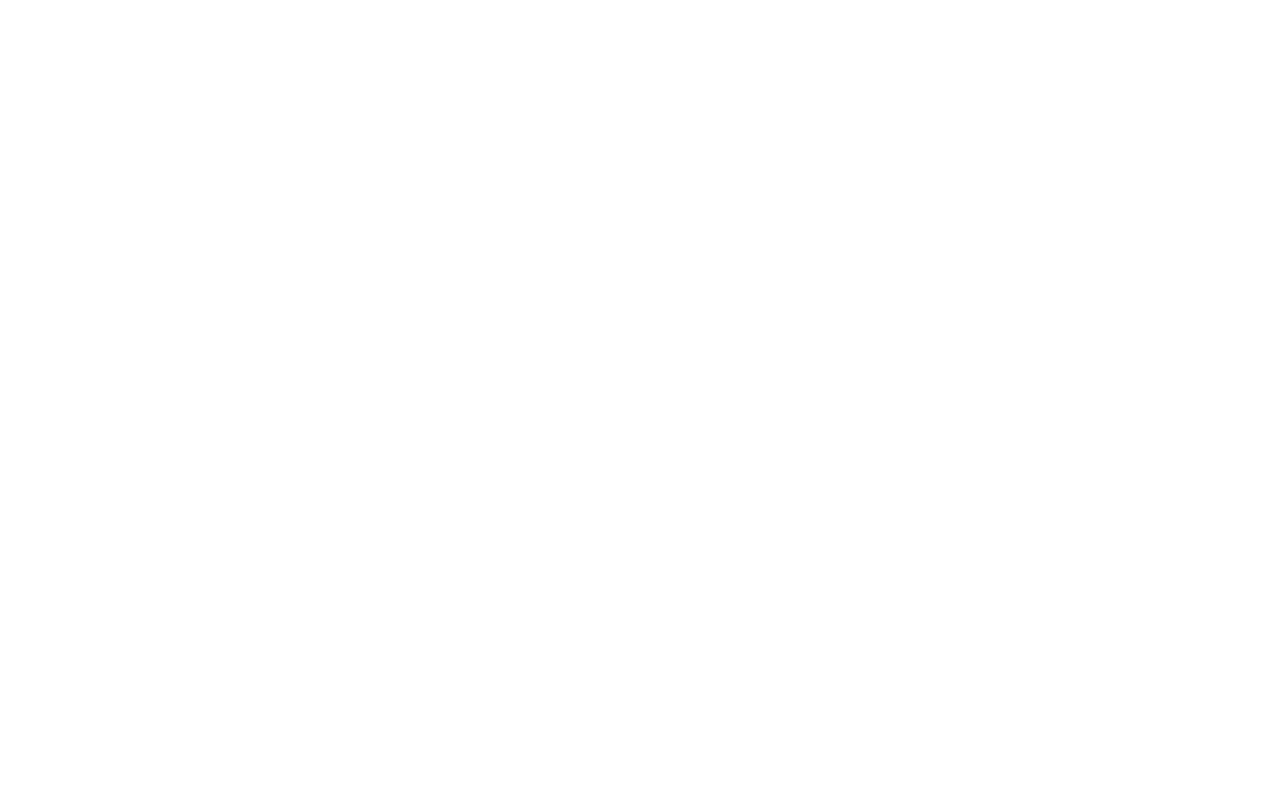
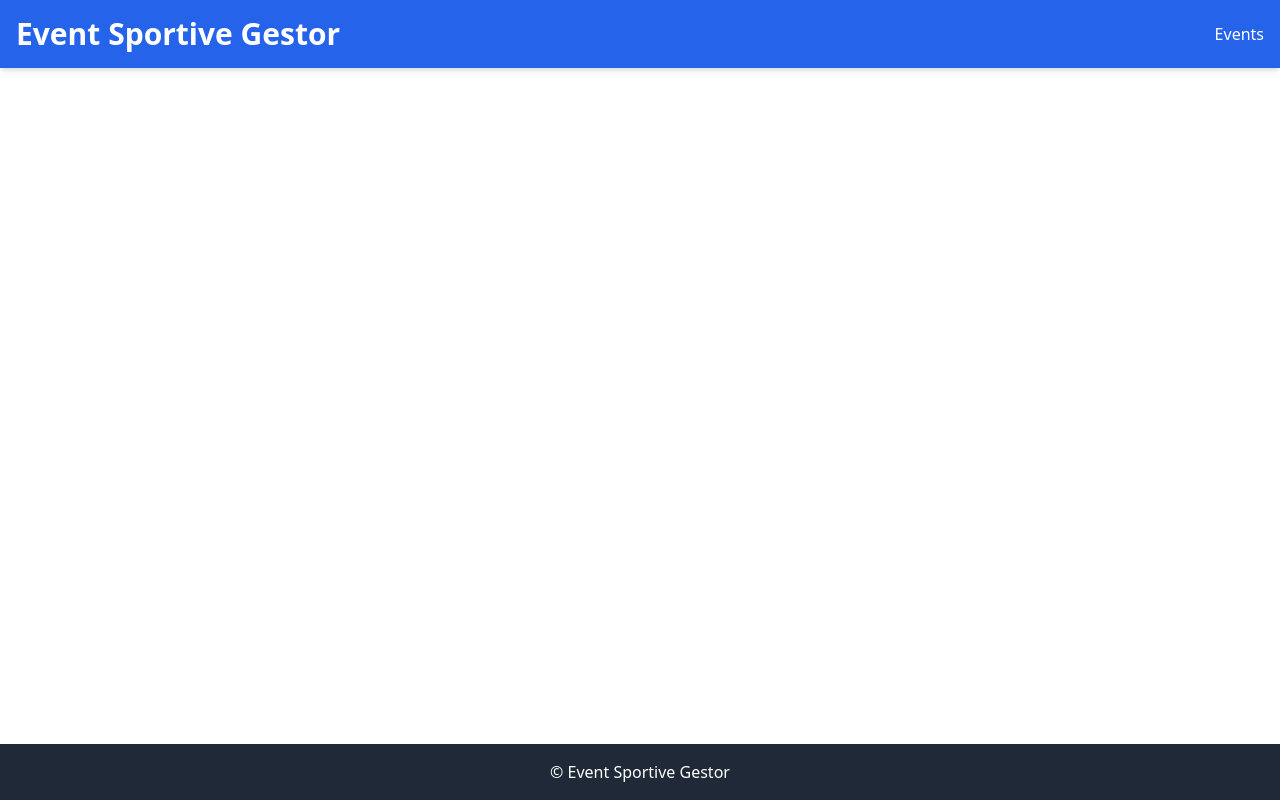
Before and after one commit to Fandikoos/event-gestor-webApp, an Angular app: page / in a window 1280 px wide. Built offline with nearby package versions, Linux system fonts and the light colour scheme.

Commit message:
List events and add tailwind css

```diff
--- a/package.json
+++ b/package.json
@@ -33,12 +33,15 @@
     "@types/express": "^4.17.17",
     "@types/jasmine": "~5.1.0",
     "@types/node": "^18.18.0",
+    "autoprefixer": "^10.4.20",
     "jasmine-core": "~5.1.0",
     "karma": "~6.4.0",
     "karma-chrome-launcher": "~3.2.0",
     "karma-coverage": "~2.2.0",
     "karma-jasmine": "~5.1.0",
     "karma-jasmine-html-reporter": "~2.1.0",
+    "postcss": "^8.4.47",
+    "tailwindcss": "^3.4.13",
     "typescript": "~5.4.2"
   }
 }
--- a/src/app/app.component.html
+++ b/src/app/app.component.html
@@ -1 +1,32 @@
-<router-outlet></router-outlet>
+<div class="min-h-screen flex flex-col">
+    <!-- Header -->
+    <header class="bg-blue-600 text-white py-4 shadow-md">
+      <div class="container mx-auto px-4 flex justify-between items-center">
+        <!-- Title -->
+        <h1 class="text-3xl font-bold"><a routerLink="">Event Sportive Gestor</a></h1>
+
+        <!-- Navigation -->
+        <nav>
+          <ul class="flex space-x-4">
+            <!-- Link to Events -->
+            <li>
+              <a routerLink="/events" class="text-white hover:text-gray-200 font-medium">Events</a>
+            </li>
+
+          </ul>
+        </nav>
+      </div>
+    </header>
+
+    <!-- Main Content -->
+    <main class="flex-grow container mx-auto px-4 py-6">
+      <router-outlet></router-outlet>
+    </main>
+
+    <!-- Footer -->
+    <footer class="bg-gray-800 text-white py-4">
+      <div class="container mx-auto px-4 text-center">
+        <p>&copy; Event Sportive Gestor</p>
+      </div>
+    </footer>
+</div>
--- a/src/app/components/events/event-list/event-list.component.ts
+++ b/src/app/components/events/event-list/event-list.component.ts
@@ -3,6 +3,7 @@
 import { EventsService } from '../../../services/events.service';
 import { Router } from '@angular/router';
 import { error } from 'console';
+import { eventModel } from '../../../models/event.model';
 
 @Component({
   selector: 'app-event-list',
@@ -14,7 +15,7 @@
 })
 export class EventListComponent implements OnInit{
 
-  eventList: Event[] = [];
+  eventList: eventModel[] = [];
   private eventService = inject(EventsService);
   private router = inject(Router);
 
@@ -24,14 +25,15 @@
   }
 
   getAllEvents(): void {
-    this.eventService.getAllEvents().subscribe(
-      (response: Event[]) => {
-        console.log(response);
+    this.eventService.getAllEvents().subscribe({
+      next: (response: eventModel[]) => {
+        //console.log(response);
         this.eventList = response;
       },
-      (error) => {
+      error: (error) => {
         console.error('Error getting the event list', error);
       }
+    }
     );
   }
 
--- a/src/app/models/event.model.ts
+++ b/src/app/models/event.model.ts
@@ -6,5 +6,7 @@
     description: string,
     type: string,
     status: string,
-    participants: number
+    participants: number,
+    price: string,
+    eventImage: string
 }
--- a/src/app/services/events.service.ts
+++ b/src/app/services/events.service.ts
@@ -1,6 +1,7 @@
 import { HttpClient } from '@angular/common/http';
 import { inject, Injectable } from '@angular/core';
 import { Observable } from 'rxjs';
+import { eventModel } from '../models/event.model';
 
 @Injectable({
   providedIn: 'root'
@@ -11,7 +12,7 @@
 
     private httpService = inject(HttpClient);
 
-    getAllEvents(): Observable<Event[]>{
-      return this.httpService.get<Event[]>(this.apiUrl);
+    getAllEvents(): Observable<eventModel[]>{
+      return this.httpService.get<eventModel[]>(this.apiUrl);
     }
 }
--- a/src/styles.css
+++ b/src/styles.css
@@ -1 +1,4 @@
 /* You can add global styles to this file, and also import other style files */
+@tailwind base;
+@tailwind components;
+@tailwind utilities;
--- /dev/null
+++ b/tailwind.config.js
@@ -0,0 +1,10 @@
+/** @type {import('tailwindcss').Config} */
+module.exports = {
+  content: [
+    "./src/**/*.{html,ts}",
+  ],
+  theme: {
+    extend: {},
+  },
+  plugins: [],
+}
```
Also changed, not shown: src/app/components/events/event-list/event-list.component.html (+36 -1 lines), 1 other file (tests, documents, lock files or other folders).
